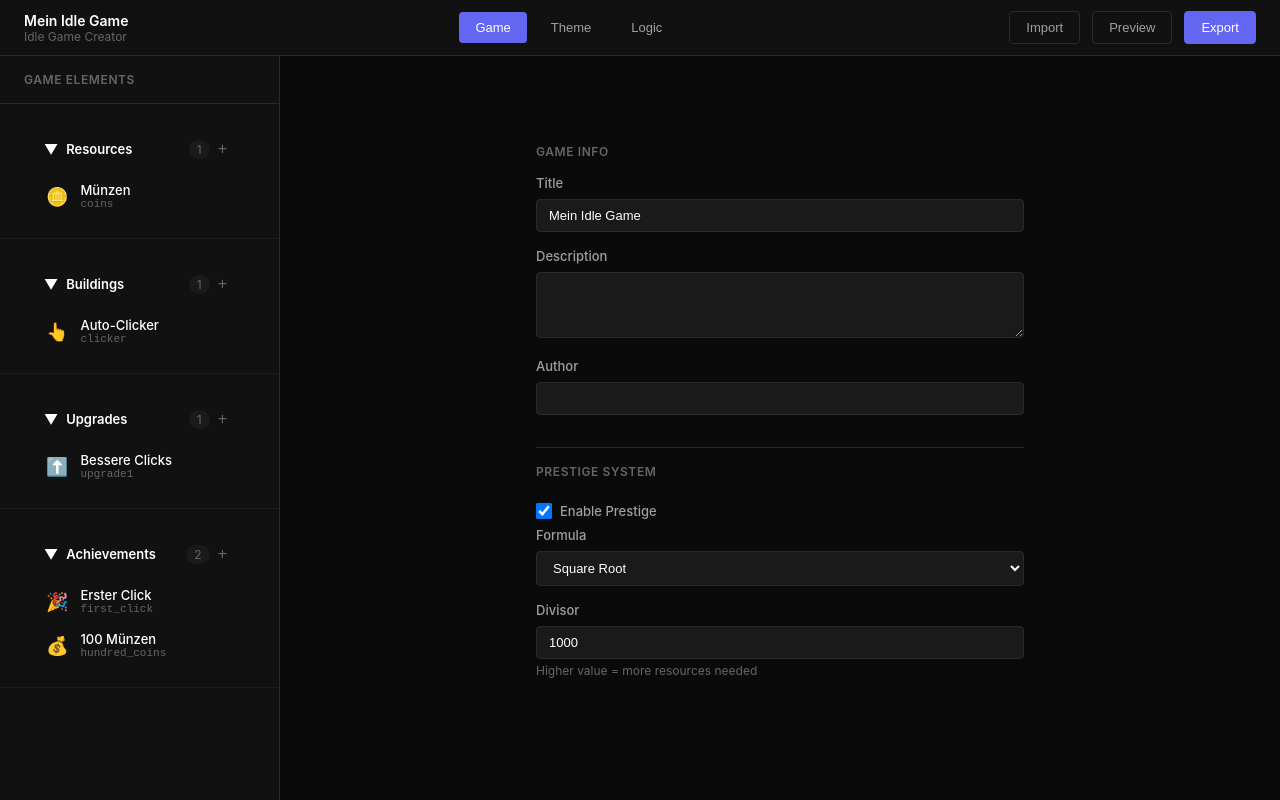
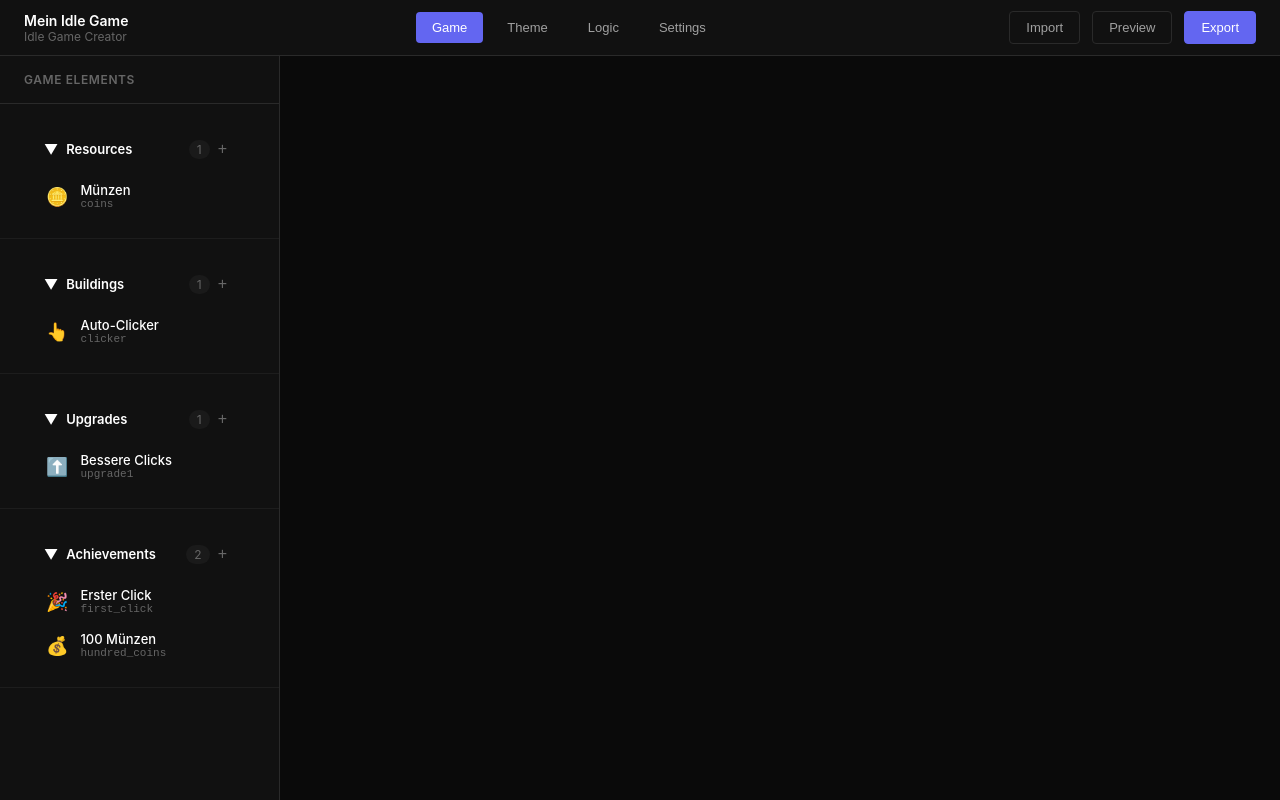
Before and after one commit to ibimspumo/IdleCreator, a React (Vite) app: page / in a window 1280 px wide. Built offline with nearby package versions, Linux system fonts and the light colour scheme.

Commit message:
Feature: Add General Settings tab and move GameMetaProperties

```diff
--- a/src/components/Editor/GameEditor.jsx
+++ b/src/components/Editor/GameEditor.jsx
@@ -259,6 +259,12 @@ function GameEditor({ onPreview }) {
             >
               Logic
             </button>
+            <button
+              className={`toolbar-tab ${selectedTab === 'settings' ? 'active' : ''}`}
+              onClick={() => setSelectedTab('settings')}
+            >
+              Settings
+            </button>
           </div>
 
           <div className="toolbar-right">
@@ -361,11 +367,7 @@ function GameEditor({ onPreview }) {
 
         {selectedTab === 'game' && (
           <div style={{ width: '100%', maxWidth: '600px', margin: '0 auto', padding: '2rem' }}>
-            {!selectedItem && (
-              <div className="properties-panel" style={{ marginBottom: '2rem' }}>
-                <GameMetaProperties meta={gameData.meta} onChange={updateMeta} prestige={gameData.prestige} onPrestigeChange={prestige => setGameData(prev => ({ ...prev, prestige }))} />
-              </div>
-            )}
+
 
             {selectedItem && selectedData && (
               <div className="properties-panel" style={{ marginBottom: '2rem' }}>
@@ -432,6 +434,14 @@ function GameEditor({ onPreview }) {
             <ThemeCanvas theme={gameData.theme} onChange={theme => setGameData(prev => ({ ...prev, theme }))} />
           </div>
         )}
+
+        {selectedTab === 'settings' && (
+          <div style={{ width: '100%', maxWidth: '600px', margin: '0 auto', padding: '2rem' }}>
+            <div className="properties-panel" style={{ marginBottom: '2rem' }}>
+              <GameMetaProperties meta={gameData.meta} onChange={updateMeta} prestige={gameData.prestige} onPrestigeChange={prestige => setGameData(prev => ({ ...prev, prestige }))} />
+            </div>
+          </div>
+        )}
       </div>
 
 
```
